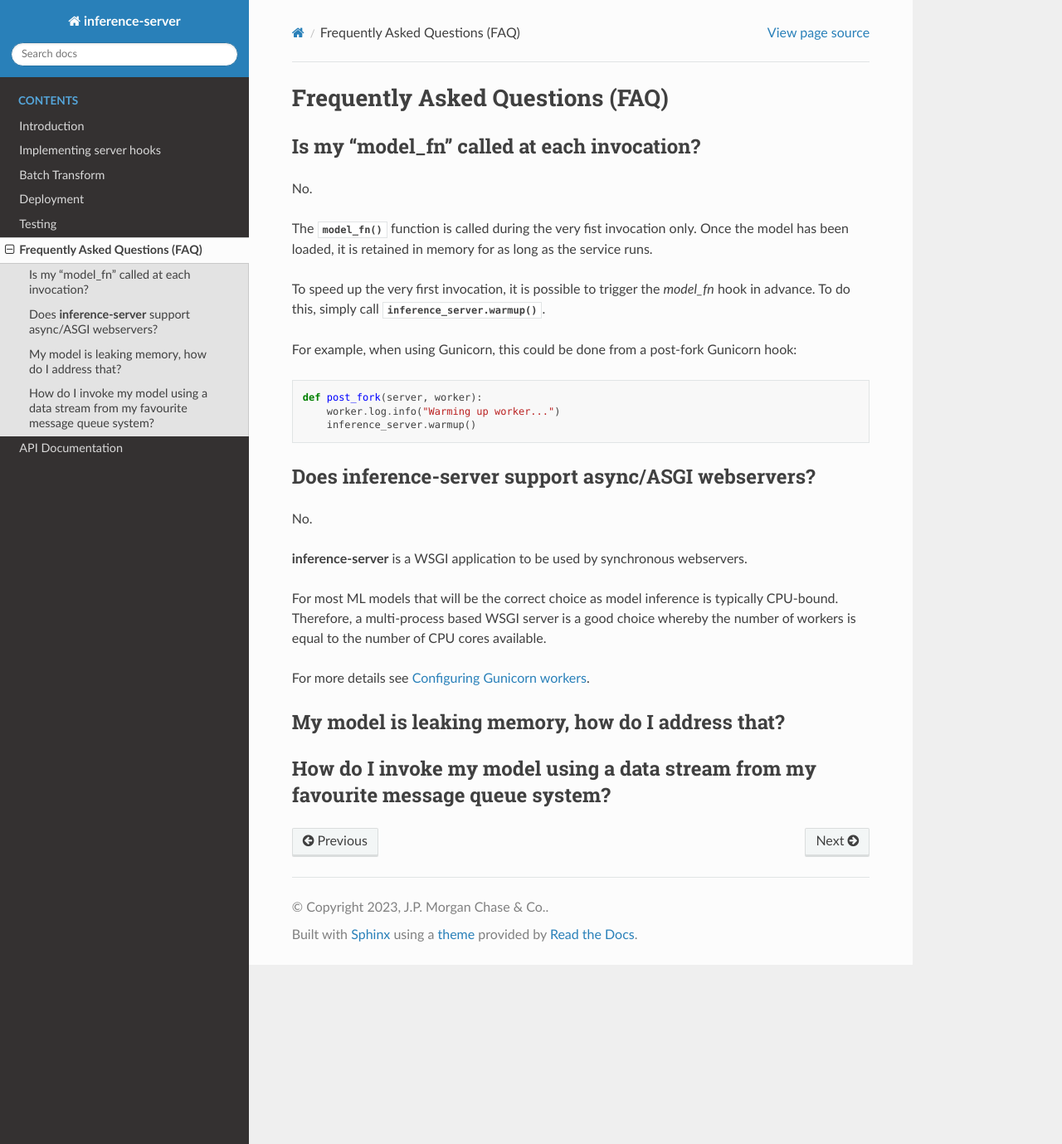
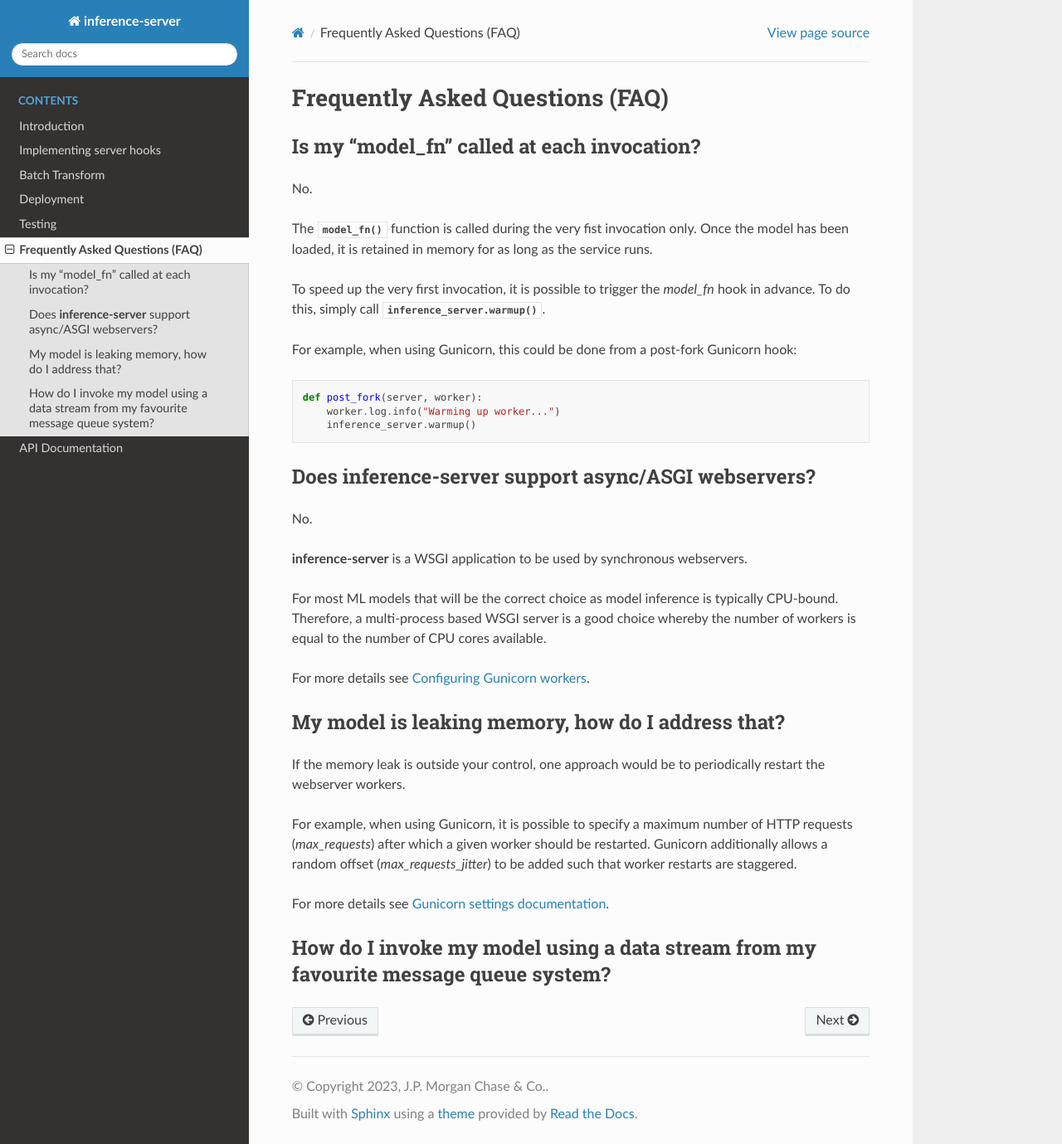
Before and after one commit to jpmorganchase/inference-server, a Sphinx documentation site: the page built from docs/faq.rst, in a window 1280 px wide and 1379 px high. Shown: the whole window at 83% size. Built offline with Sphinx 7.4.7 and the Read the Docs theme 2.0.0, drawn with Linux system fonts in a browser that asks for light colours.

Commit message:
Add FAQ on memory leaks

```diff
--- a/docs/faq.rst
+++ b/docs/faq.rst
@@ -36,6 +36,13 @@ For more details see :ref:`deployment:Configuring Gunicorn workers`.
 My model is leaking memory, how do I address that?
 --------------------------------------------------
 
+If the memory leak is outside your control, one approach would be to periodically restart the webserver workers.
+
+For example, when using Gunicorn, it is possible to specify a maximum number of HTTP requests (`max_requests`) after which a given worker should be restarted.
+Gunicorn additionally allows a random offset (`max_requests_jitter`) to be added such that worker restarts are staggered.
+
+For more details see `Gunicorn settings documentation <https://docs.gunicorn.org/en/stable/settings.html#max-requests>`_.
+
 
 How do I invoke my model using a data stream from my favourite message queue system?
 ------------------------------------------------------------------------------------
```
